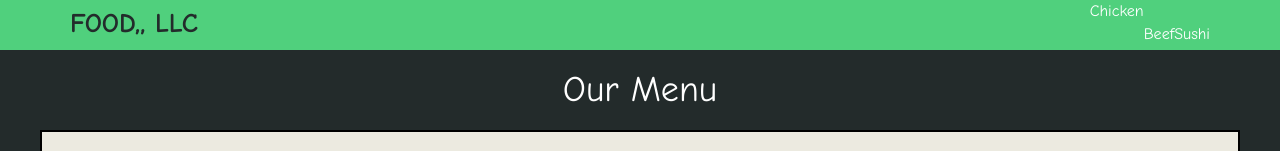
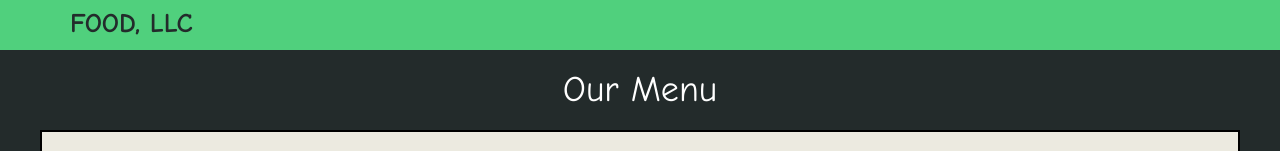
Before and after one commit to juanpablogf/Coursera-Week3, a plain HTML site: page site3/index.html in a window 1280 px wide. Shown: the top 151 px of the page. Drawn offline with Linux system fonts and the light colour scheme.

Commit message:
Update index.html

```diff
--- a/site3/index.html
+++ b/site3/index.html
@@ -15,7 +15,7 @@
       <div class="container">
         <div class="navbar-header">
           <div class="navbar-brand">
-            <a href="index.html"><h1>Food,, LLC</h1></a>
+            <a href="index.html"><h1>Food, LLC</h1></a>
           </div>
           <button type="button" class="navbar-toggle collapsed" data-toggle="collapse" data-target="#collapsable-nav" aria-expanded="false">
             <span class="sr-only">Toggle navigation</span>
@@ -27,13 +27,13 @@
 
        	<div id="collapsable-nav" class="collapse navbar-collapse">
            <ul id="nav-list" class="nav navbar-nav navbar-right">
-            <li>
+            <li class="hidden-lg">
               <br class="hidden-lg"> Chicken
             </li>
-            <li>
+            <li class="hidden-lg">
               <br class="hidden-md"> Beef
             </li>
-            <li>
+            <li class="hidden-lg">
               <br class="hidden-sm-up"> Sushi
             </li>
           </ul>
```
